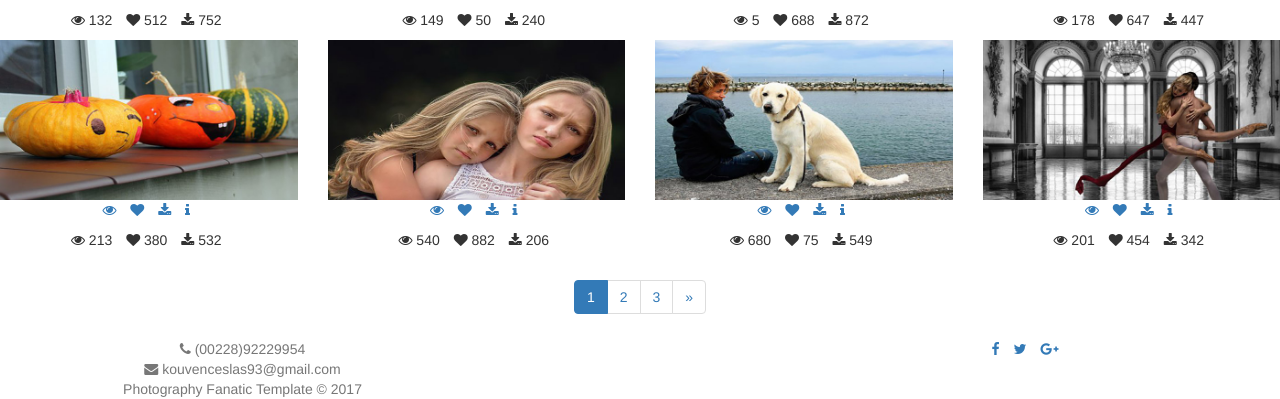
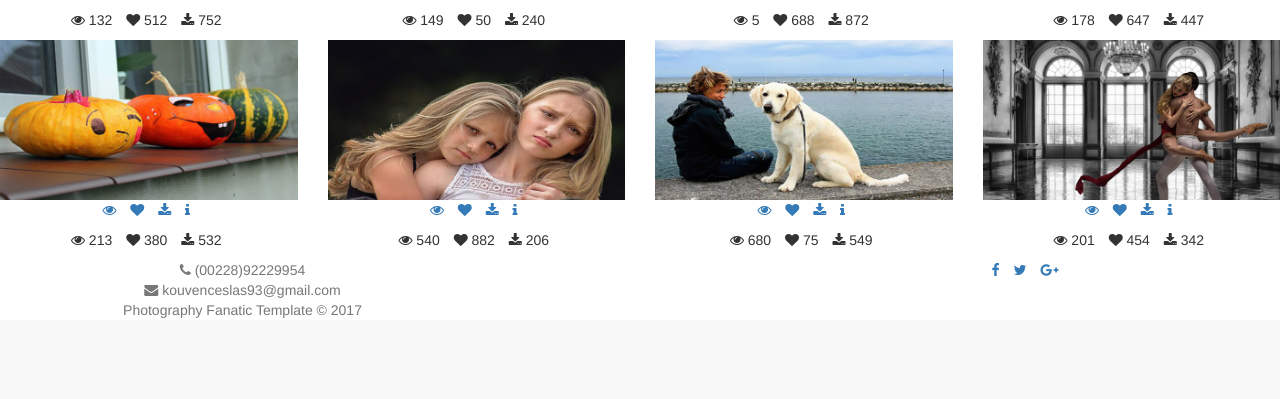
Before and after one commit to vjp-rubenOS/DWESPrimer, a PHP site: page / in a window 1280 px wide. Shown: the part 1154-1553 px from the top of the page. After the commit the page ends 1472 px from the top, so only its background shows below. Run offline with PHP 8.4, Linux system fonts and the light colour scheme.

Commit message:
fin por ahora

```diff
--- a/views/index.view.php
+++ b/views/index.view.php
@@ -1,5 +1,7 @@
-<?php include __DIR__ . '/partials/inicio-doc.part.php'; ?>
-<?php include __DIR__ . '/partials/nav.part.php'; ?>
+<?php
+include __DIR__ . '/partials/inicio-doc.part.php';
+include __DIR__ . '/partials/nav.part.php';
+?>
 
 <!-- Principal Content Start -->
 <div id="index">
@@ -25,6 +27,7 @@
       <table class="table text-center">
         <thead>
           <tr>
+            <!-- Cambiamos los enlaces para que cada uno cargue la categoría correcta -->
             <td><a class="link <?php echo ($categoriaActiva === 'category1') ? 'active' : ''; ?>" href="index.php?category1">Category I</a></td>
             <td><a class="link <?php echo ($categoriaActiva === 'category2') ? 'active' : ''; ?>" href="index.php?category2">Category II</a></td>
             <td><a class="link <?php echo ($categoriaActiva === 'category3') ? 'active' : ''; ?>" href="index.php?category3">Category III</a></td>
@@ -36,9 +39,8 @@
 
     <!-- Gallery Content -->
     <div class="tab-content">
-      <div id="<?php echo $categoriaActiva; ?>" class="tab-pane active">
-        <?php include __DIR__ . '/partials/imagegallery.part.php'; ?>
-      </div>
+      <!-- Solo mostramos el partial para la categoría activa -->
+      <?php include __DIR__ . '/partials/imagegallery.part.php'; ?>
     </div><!-- End of Gallery Content -->
 
   </div><!-- End of Index-body box -->
--- a/views/partials/imagegallery.part.php
+++ b/views/partials/imagegallery.part.php
@@ -1,14 +1,16 @@
+<!-- Partial imagegallery.part.php -->
+<div id="<?php echo $categoriaActiva; ?>" class="tab-pane active">
   <div class="row popup-gallery">
     <?php foreach ($imagenesCategoria as $imagen): ?>
       <div class="col-xs-12 col-sm-6 col-md-3">
         <div class="sol">
-                <!-- Usando la constante RUTA_IMAGENES_PORTFOLIO mediante getUrlPortfolio() -->
+          <!-- Renderizar la imagen de la galería -->
           <img class="img-responsive" src="<?php echo $imagen->getUrlPortfolio(); ?>" alt="<?php echo $imagen->getDescripcion(); ?>">
           <div class="behind">
             <div class="head text-center">
               <ul class="list-inline">
                 <li>
-                                <!-- Usando la constante RUTA_IMAGENES_GALLERY mediante getUrlGallery() -->
+                  <!-- Usando getUrlGallery para la vista en galería -->
                   <a class="gallery" href="<?php echo $imagen->getUrlGallery(); ?>" data-toggle="tooltip" data-original-title="Quick View">
                     <i class="fa fa-eye"></i>
                   </a>
@@ -42,15 +44,4 @@
       </div>
     <?php endforeach; ?>
   </div>
-
-<!-- Paginación -->
-<nav class="text-center">
-    <ul class="pagination">
-        <li class="active"><a href="#">1</a></li>
-        <li><a href="#">2</a></li>
-        <li><a href="#">3</a></li>
-        <li><a href="#" aria-label="suivant">
-            <span aria-hidden="true">&raquo;</span>
-            </a></li>
-    </ul>
-</nav>
+</div>
```
Lines whose indentation alone changed are shown as unchanged.
